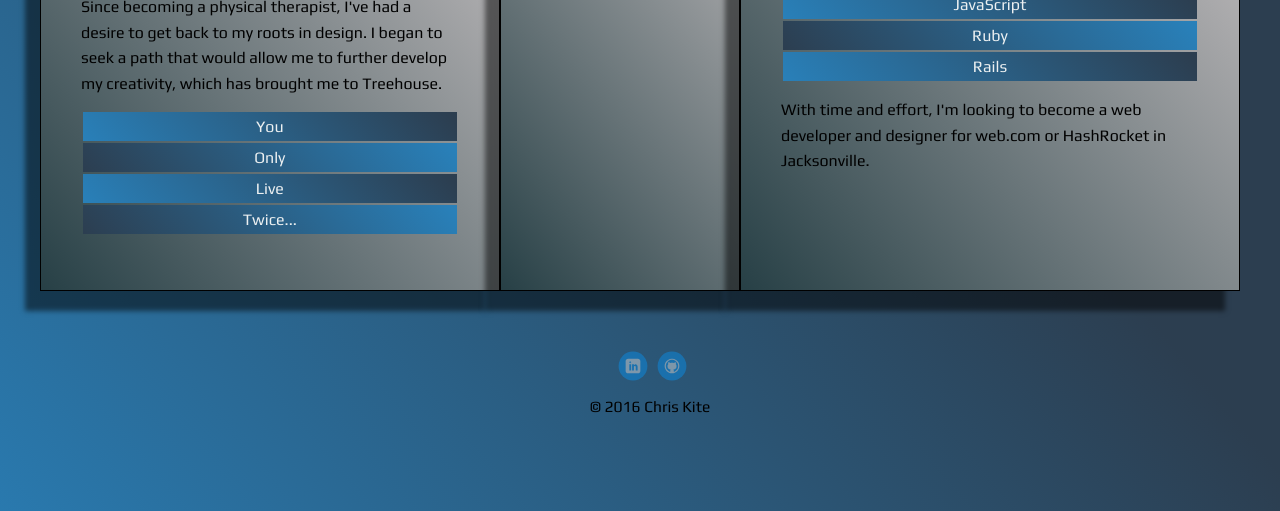
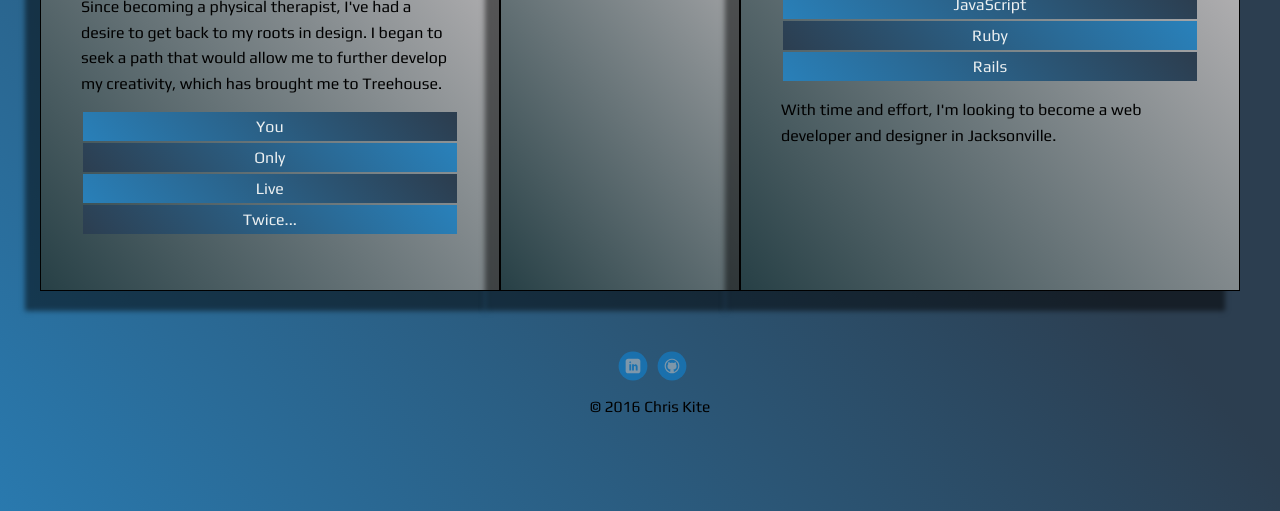
Before and after one commit to ckite81/ckite81.github.io, a plain HTML site: page index.html in a window 1280 px wide. Shown: the part 909-1420 px from the top of the page. Drawn offline with Linux system fonts and the light colour scheme; files that its build step writes are made by us from their sources.

Commit message:
Update index.html

```diff
--- a/index.html
+++ b/index.html
@@ -63,7 +63,7 @@
           <li>Ruby</li>
           <li>Rails</li>
         </ul>
-        <p>With time and effort, I'm looking to become a web developer and designer for web.com or HashRocket in Jacksonville.</p>
+        <p>With time and effort, I'm looking to become a web developer and designer in Jacksonville.</p>
       </div>
 
     </main>
```
